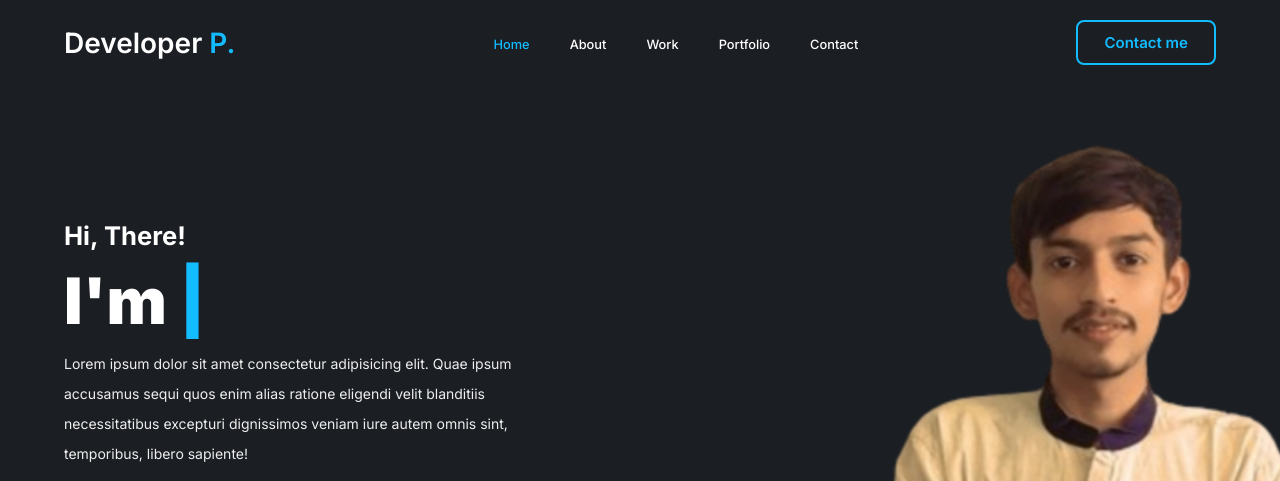
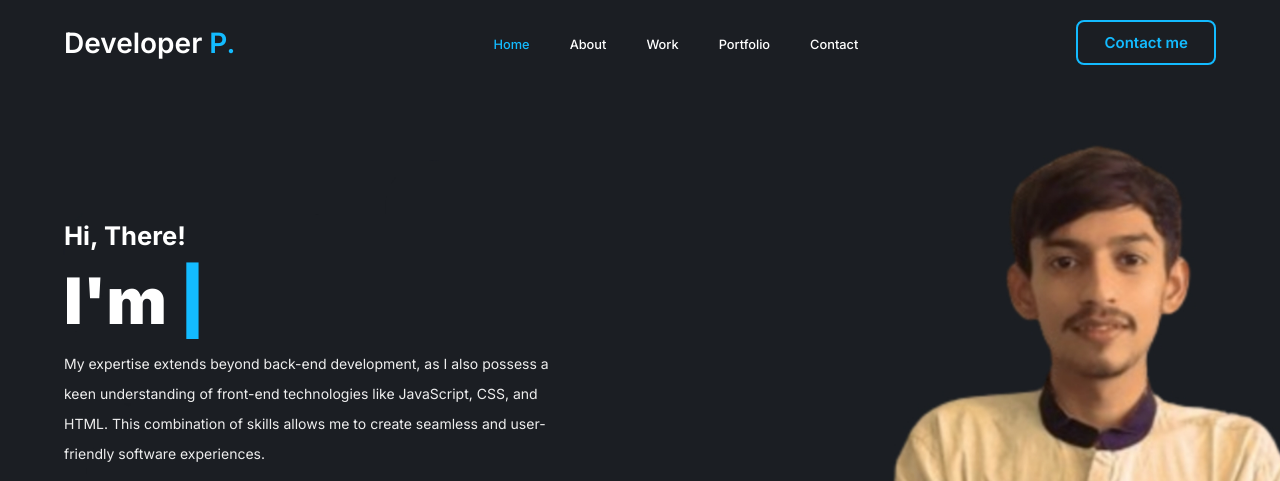
Before and after one commit to Pratham1507/Personal-Portfolio, a plain HTML site: page index.html in a window 1280 px wide. Shown: the top 481 px of the page. Drawn offline with nearby package versions, Linux system fonts and the light colour scheme.

Commit message:
Update index.html

```diff
--- a/index.html
+++ b/index.html
@@ -45,7 +45,7 @@
             <h4>Hi, There!</h4>
             <h1>I'm <span class="input"></span></h1>
             <p>
-                Lorem ipsum dolor sit amet consectetur adipisicing elit. Quae ipsum accusamus sequi quos enim alias ratione eligendi velit blanditiis necessitatibus excepturi dignissimos veniam iure autem omnis sint, temporibus, libero sapiente!
+                My expertise extends beyond back-end development, as I also possess a keen understanding of front-end technologies like JavaScript, CSS, and HTML. This combination of skills allows me to create seamless and user-friendly software experiences.
             </p>
             <div class="social">
                 <a href=""><i class="ri-facebook-fill"></i></a>
```
